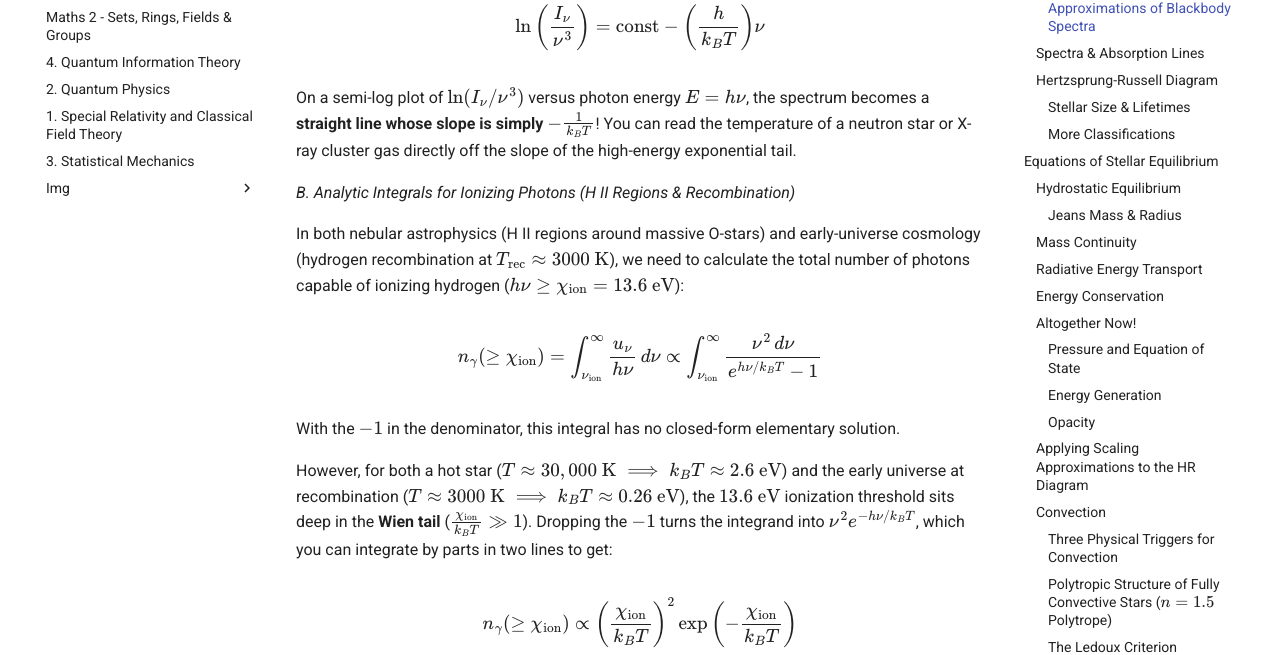
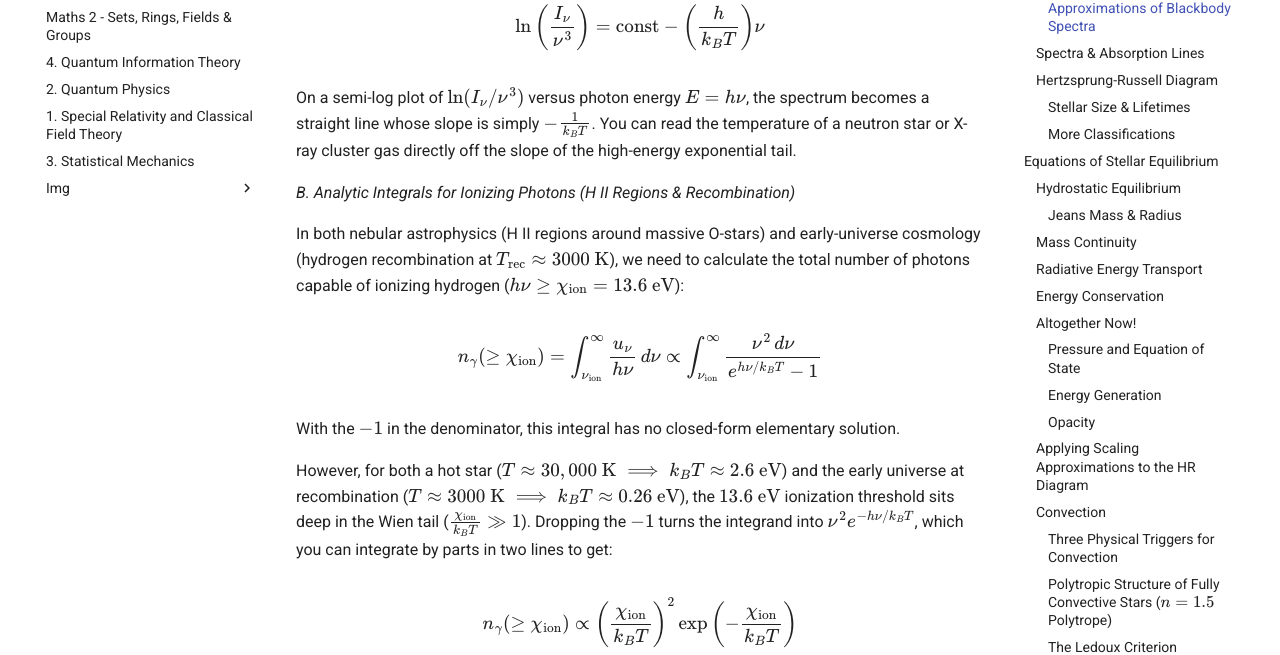
Before and after one commit to regstuff/notes, an MkDocs documentation site: the page built from docs/Physics_Astrophysics.md, in a window 1280 px wide and 900 px high, scrolled down 7971 px. Shown: the part 172-827 px from the top of the window. Built offline with MkDocs 1.6.1 and Material for MkDocs 9.7.7, drawn with Linux system fonts in a browser that asks for light colours.

Commit message:
Update Physics_Astrophysics.md

```diff
--- a/docs/Physics_Astrophysics.md
+++ b/docs/Physics_Astrophysics.md
@@ -199,7 +199,7 @@ In the Wien regime, divide the observed intensity $I_\nu$ by $\nu^3$ and take th
 
 $$\ln\left(\frac{I_\nu}{\nu^3}\right) = \text{const} - \left(\frac{h}{k_B T}\right)\nu$$
 
-On a semi-log plot of $\ln(I_\nu / \nu^3)$ versus photon energy $E = h\nu$, the spectrum becomes a **straight line whose slope is simply $-\frac{1}{k_B T}$**! You can read the temperature of a neutron star or X-ray cluster gas directly off the slope of the high-energy exponential tail.
+On a semi-log plot of $\ln(I_\nu / \nu^3)$ versus photon energy $E = h\nu$, the spectrum becomes a straight line whose slope is simply $-\frac{1}{k_B T}$. You can read the temperature of a neutron star or X-ray cluster gas directly off the slope of the high-energy exponential tail.
 
 _B. Analytic Integrals for Ionizing Photons (H II Regions & Recombination)_
 
@@ -209,7 +209,7 @@ $$n_\gamma(\ge \chi_{\text{ion}}) = \int_{\nu_{\text{ion}}}^\infty \frac{u_\nu}{
 
 With the $-1$ in the denominator, this integral has no closed-form elementary solution.
 
-However, for both a hot star ($T \approx 30,000\text{ K} \implies k_B T \approx 2.6\text{ eV}$) and the early universe at recombination ($T \approx 3000\text{ K} \implies k_B T \approx 0.26\text{ eV}$), the $13.6\text{ eV}$ ionization threshold sits deep in the **Wien tail** ($\frac{\chi_{\text{ion}}}{k_B T} \gg 1$). Dropping the $-1$ turns the integrand into $\nu^2 e^{-h\nu/k_B T}$, which you can integrate by parts in two lines to get:
+However, for both a hot star ($T \approx 30,000\text{ K} \implies k_B T \approx 2.6\text{ eV}$) and the early universe at recombination ($T \approx 3000\text{ K} \implies k_B T \approx 0.26\text{ eV}$), the $13.6\text{ eV}$ ionization threshold sits deep in the Wien tail ($\frac{\chi_{\text{ion}}}{k_B T} \gg 1$). Dropping the $-1$ turns the integrand into $\nu^2 e^{-h\nu/k_B T}$, which you can integrate by parts in two lines to get:
 
 $$n_\gamma(\ge \chi_{\text{ion}}) \propto \left(\frac{\chi_{\text{ion}}}{k_B T}\right)^2 \exp\left(-\frac{\chi_{\text{ion}}}{k_B T}\right)$$
 
```
